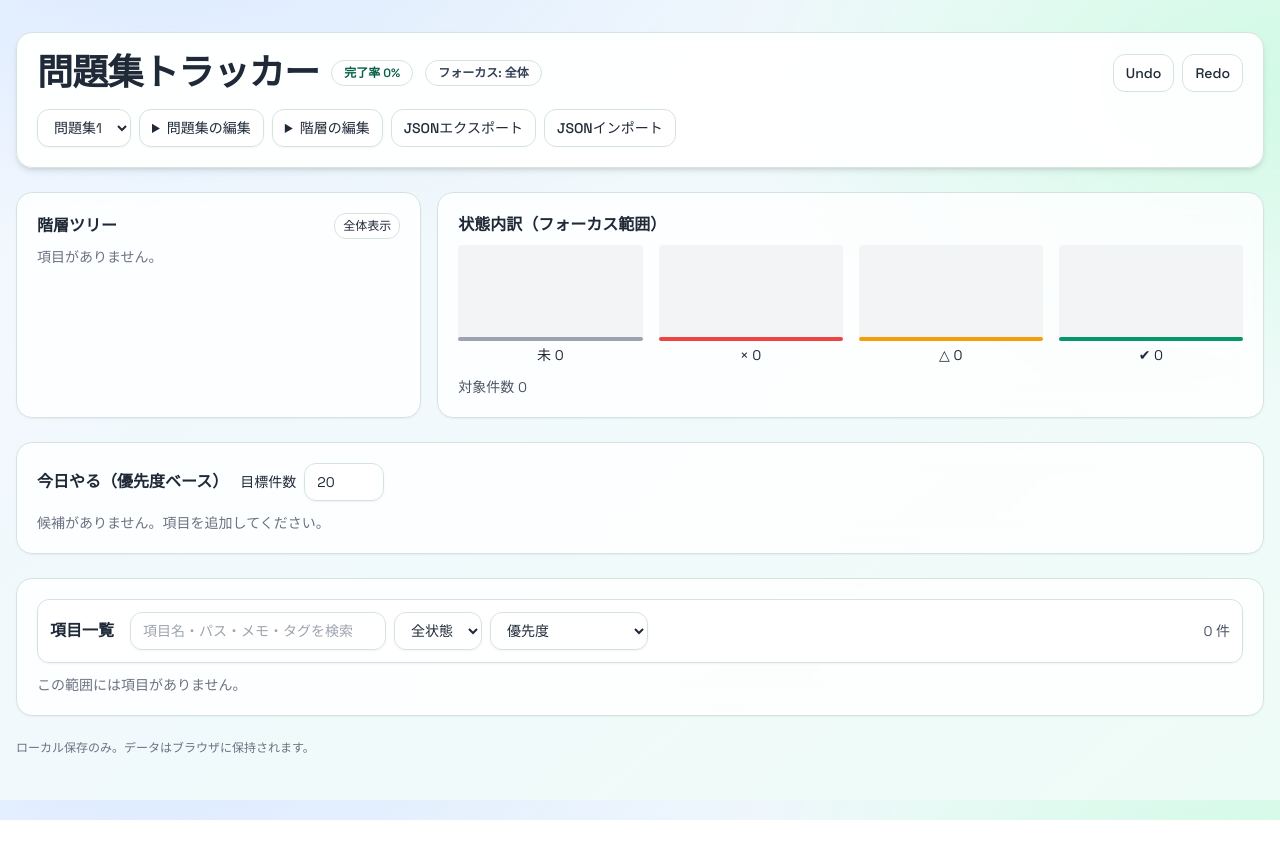
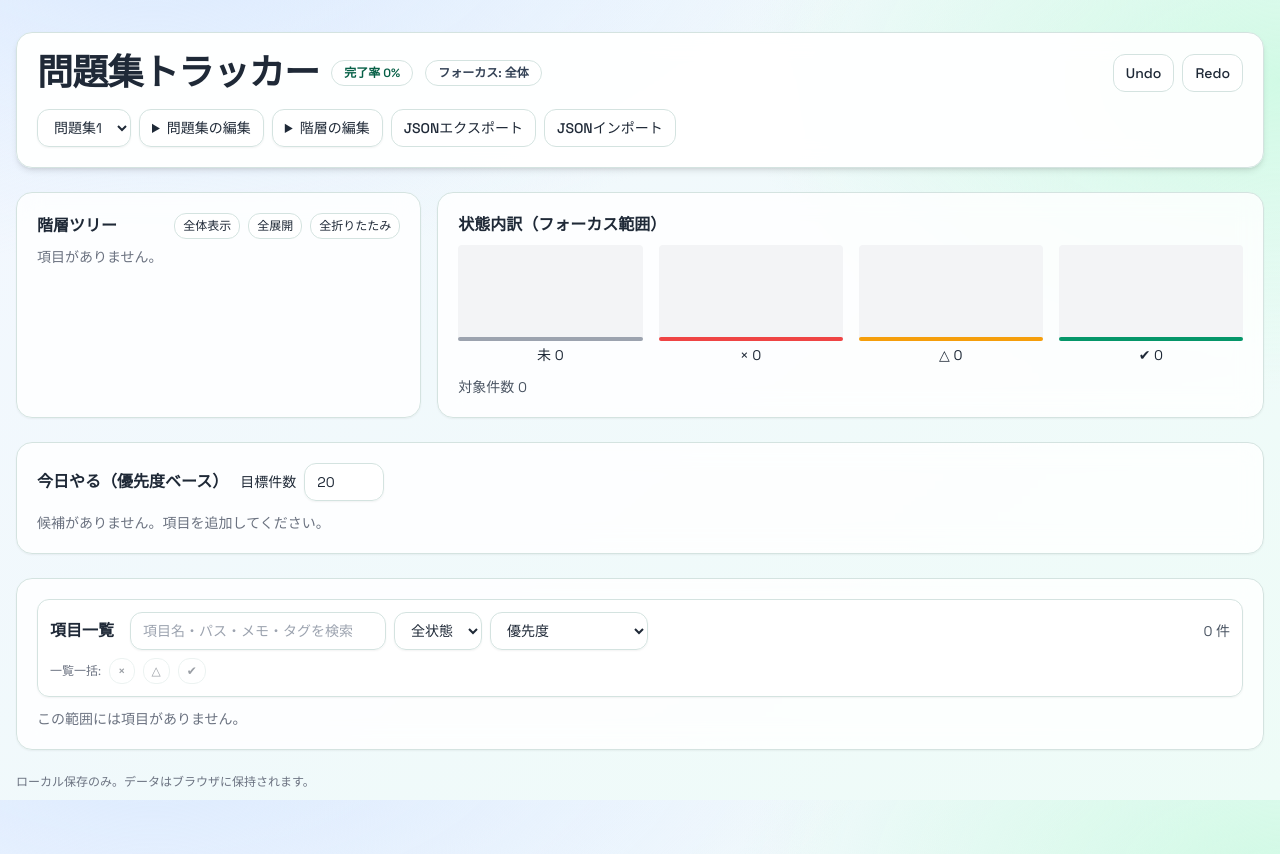
Before and after one commit to UG658/ps-tracker, a React (Vite) app: page / in a window 1280 px wide. Before the commit the page ends 820 px from the top, so only its background shows below. Built offline with nearby package versions, Linux system fonts and the light colour scheme.

Commit message:
feat: finalize UX with breadcrumbs, bulk actions, and UI prefs

```diff
--- a/src/ProblemSetApp.jsx
+++ b/src/ProblemSetApp.jsx
@@ -3,6 +3,7 @@ import React, { useEffect, useMemo, useRef, useState } from "react";
 const LS_KEY = "ps_tracker_v5";
 const LEGACY_LS_KEY = "ps_tracker_v4";
 const OLDEST_LS_KEY = "ps_tracker_v3";
+const PREF_KEY = "ps_tracker_ui_prefs_v1";
 const now = () => Date.now();
 const fmtDate = (t) => new Date(t).toLocaleString();
 
@@ -254,6 +255,18 @@ function buildPath(set, nodeId) {
   return names.join(" / ");
 }
 
+function buildPathIds(set, nodeId) {
+  const ids = [];
+  let current = set.nodes[nodeId];
+  let guard = 0;
+  while (current && guard < 100) {
+    ids.unshift(current.id);
+    current = current.parentId ? set.nodes[current.parentId] : null;
+    guard += 1;
+  }
+  return ids;
+}
+
 function deleteNodeDeep(set, nodeId) {
   const targets = new Set(collectDescendants(set, nodeId));
   const nodes = { ...set.nodes };
@@ -301,16 +314,46 @@ export default function ProblemSetApp() {
 
   const active = useMemo(() => sets.find((s) => s.id === activeSetId) ?? sets[0], [sets, activeSetId]);
 
-  const [activeNodeId, setActiveNodeId] = useState(active?.rootIds[0] ?? "");
+  const firstRootId = active?.rootIds?.[0] ?? "";
+  const [activeNodeId, setActiveNodeId] = useState(firstRootId);
   useEffect(() => {
-    setActiveNodeId(active?.rootIds[0] ?? "");
-  }, [active?.id]);
+    setActiveNodeId(firstRootId);
+  }, [active?.id, firstRootId]);
 
   const [filterStatus, setFilterStatus] = useState("all");
   const [sortKey, setSortKey] = useState("priority");
   const [searchQuery, setSearchQuery] = useState("");
   const [dailyTarget, setDailyTarget] = useState(20);
+  const [collapsedNodeIds, setCollapsedNodeIds] = useState({});
   const importInputRef = useRef(null);
+
+  useEffect(() => {
+    try {
+      const raw = localStorage.getItem(PREF_KEY);
+      if (!raw) return;
+      const pref = JSON.parse(raw);
+      if (pref?.filterStatus) setFilterStatus(pref.filterStatus);
+      if (pref?.sortKey) setSortKey(pref.sortKey);
+      if (typeof pref?.dailyTarget === "number") setDailyTarget(pref.dailyTarget);
+    } catch {
+      // ignore invalid UI preference payload
+    }
+  }, []);
+
+  useEffect(() => {
+    localStorage.setItem(
+      PREF_KEY,
+      JSON.stringify({
+        filterStatus,
+        sortKey,
+        dailyTarget,
+      })
+    );
+  }, [filterStatus, sortKey, dailyTarget]);
+
+  useEffect(() => {
+    setCollapsedNodeIds({});
+  }, [active?.id]);
 
   function mutateActiveSet(mutator) {
     if (!active) return;
@@ -532,6 +575,43 @@ export default function ProblemSetApp() {
     });
   }
 
+  function bulkSetStatusForFiltered(targetStatus) {
+    if (!active || filtered.length === 0) return;
+    const count = filtered.length;
+    const label = statusLabel[targetStatus] ?? targetStatus;
+    if (!confirm(`一覧の${count}件を「${label}」に変更します。よろしいですか？`)) return;
+
+    const targetIds = new Set(filtered.map((n) => n.id));
+    mutateActiveSet((s) => {
+      const nextNodes = { ...s.nodes };
+      for (const id of targetIds) {
+        const n = nextNodes[id];
+        if (!n) continue;
+        const at = now();
+        const attempts = [...n.attempts, { outcome: targetStatus, at }];
+        if (targetStatus === "c") {
+          const becameCheck = n.status !== "c";
+          nextNodes[id] = {
+            ...n,
+            status: "c",
+            attempts,
+            lastSeenAt: at,
+            attemptsToCheck: becameCheck && n.attemptsToCheck == null ? attempts.length : n.attemptsToCheck,
+            firstCheckedAt: becameCheck && !n.firstCheckedAt ? at : n.firstCheckedAt,
+          };
+        } else {
+          nextNodes[id] = {
+            ...n,
+            status: targetStatus,
+            attempts,
+            lastSeenAt: at,
+          };
+        }
+      }
+      return { ...s, nodes: nextNodes };
+    });
+  }
+
   function exportSets() {
     const payload = {
       exportedAt: new Date().toISOString(),
@@ -655,6 +735,8 @@ export default function ProblemSetApp() {
 
   const progressRatio = scopedNodes.length === 0 ? 0 : Math.round((statusCounts.c / scopedNodes.length) * 100);
   const activeNodeTitle = activeNodeId ? active.nodes[activeNodeId]?.title ?? "" : "全体";
+  const breadcrumbIds = activeNodeId ? buildPathIds(active, activeNodeId) : [];
+  const collapsibleNodeIds = Object.keys(active.nodes).filter((id) => active.nodes[id].childrenIds.length > 0);
 
   return (
     <div className="app-shell">
@@ -668,6 +750,23 @@ export default function ProblemSetApp() {
             <button className="btn" onClick={redo}>Redo</button>
           </div>
         </div>
+
+        {breadcrumbIds.length > 0 && (
+          <div className="flex flex-wrap items-center gap-1 text-xs text-gray-600">
+            <span className="mr-1">現在地:</span>
+            {breadcrumbIds.map((id, idx) => (
+              <button
+                key={id}
+                type="button"
+                className="chip hover:bg-emerald-50"
+                onClick={() => setActiveNodeId(id)}
+              >
+                {active.nodes[id]?.title ?? id}
+                {idx < breadcrumbIds.length - 1 ? " /" : ""}
+              </button>
+            ))}
+          </div>
+        )}
 
         <div className="flex flex-wrap items-center gap-2">
           <select className="control" value={activeSetId} onChange={(e) => setActiveSetId(e.target.value)}>
@@ -705,7 +804,33 @@ export default function ProblemSetApp() {
         <div className="panel md:col-span-1">
           <div className="flex items-center justify-between mb-2">
             <h2 className="font-semibold">階層ツリー</h2>
+            <div className="flex items-center gap-2">
               <button className="btn text-xs px-2 py-1" onClick={() => setActiveNodeId("")}>全体表示</button>
+              <button
+                className="btn text-xs px-2 py-1"
+                onClick={() => {
+                  const next = {};
+                  collapsibleNodeIds.forEach((id) => {
+                    next[id] = false;
+                  });
+                  setCollapsedNodeIds(next);
+                }}
+              >
+                全展開
+              </button>
+              <button
+                className="btn text-xs px-2 py-1"
+                onClick={() => {
+                  const next = {};
+                  collapsibleNodeIds.forEach((id) => {
+                    next[id] = true;
+                  });
+                  setCollapsedNodeIds(next);
+                }}
+              >
+                全折りたたみ
+              </button>
+            </div>
           </div>
           {active.rootIds.length === 0 ? (
             <div className="text-sm text-gray-500">項目がありません。</div>
@@ -719,6 +844,10 @@ export default function ProblemSetApp() {
                   depth={0}
                   activeNodeId={activeNodeId}
                   onSelect={setActiveNodeId}
+                  collapsedNodeIds={collapsedNodeIds}
+                  onToggleCollapse={(nodeId) => {
+                    setCollapsedNodeIds((prev) => ({ ...prev, [nodeId]: !prev[nodeId] }));
+                  }}
                 />
               ))}
             </div>
@@ -806,6 +935,12 @@ export default function ProblemSetApp() {
             </select>
             <span className="text-sm text-gray-600 ml-auto">{filtered.length} 件</span>
           </div>
+          <div className="mt-2 flex flex-wrap items-center gap-2">
+            <span className="text-xs text-gray-500">一覧一括:</span>
+            <button className="btn text-xs px-2 py-1" onClick={() => bulkSetStatusForFiltered("x")} disabled={filtered.length === 0}>×</button>
+            <button className="btn text-xs px-2 py-1" onClick={() => bulkSetStatusForFiltered("d")} disabled={filtered.length === 0}>△</button>
+            <button className="btn text-xs px-2 py-1" onClick={() => bulkSetStatusForFiltered("c")} disabled={filtered.length === 0}>✔</button>
+          </div>
         </div>
 
         {scopedNodes.length === 0 ? (
@@ -838,24 +973,34 @@ export default function ProblemSetApp() {
   );
 }
 
-function TreeItem({ set, nodeId, depth, activeNodeId, onSelect }) {
+function TreeItem({ set, nodeId, depth, activeNodeId, onSelect, collapsedNodeIds, onToggleCollapse }) {
   const node = set.nodes[nodeId];
   if (!node) return null;
+  const hasChildren = node.childrenIds.length > 0;
+  const isCollapsed = !!collapsedNodeIds[nodeId];
 
   return (
     <div>
+      <div className={`tree-row ${activeNodeId === nodeId ? "tree-row-active" : ""}`} style={{ paddingLeft: `${depth * 14 + 8}px` }}>
         <button
-        className={`tree-row ${activeNodeId === nodeId ? "tree-row-active" : ""}`}
-        style={{ paddingLeft: `${depth * 14 + 8}px` }}
-        onClick={() => onSelect(nodeId)}
+          type="button"
+          className={`w-5 h-5 rounded text-xs flex items-center justify-center ${hasChildren ? "hover:bg-gray-200/70" : "opacity-30 cursor-default"}`}
+          onClick={() => {
+            if (hasChildren) onToggleCollapse(nodeId);
+          }}
+          aria-label={hasChildren ? (isCollapsed ? "展開" : "折りたたみ") : "子なし"}
         >
+          {hasChildren ? (isCollapsed ? "▶" : "▼") : "•"}
+        </button>
+        <button type="button" className="flex items-center gap-2 flex-1 text-left min-w-0" onClick={() => onSelect(nodeId)}>
           <span className={`inline-block w-2 h-2 rounded-full ${
             node.status === "c" ? "bg-emerald-600" : node.status === "d" ? "bg-amber-500" : node.status === "x" ? "bg-red-500" : "bg-gray-400"
           }`} />
           <span className="truncate">{node.title}</span>
           <span className="text-xs text-gray-500 ml-auto">{node.childrenIds.length}</span>
         </button>
-      {node.childrenIds.map((cid) => (
+      </div>
+      {!isCollapsed && node.childrenIds.map((cid) => (
         <TreeItem
           key={cid}
           set={set}
@@ -863,6 +1008,8 @@ function TreeItem({ set, nodeId, depth, activeNodeId, onSelect }) {
           depth={depth + 1}
           activeNodeId={activeNodeId}
           onSelect={onSelect}
+          collapsedNodeIds={collapsedNodeIds}
+          onToggleCollapse={onToggleCollapse}
         />
       ))}
     </div>
```
Also changed, not shown: 1 other file (tests, documents, lock files or other folders). Lines whose indentation alone changed are shown as unchanged.
